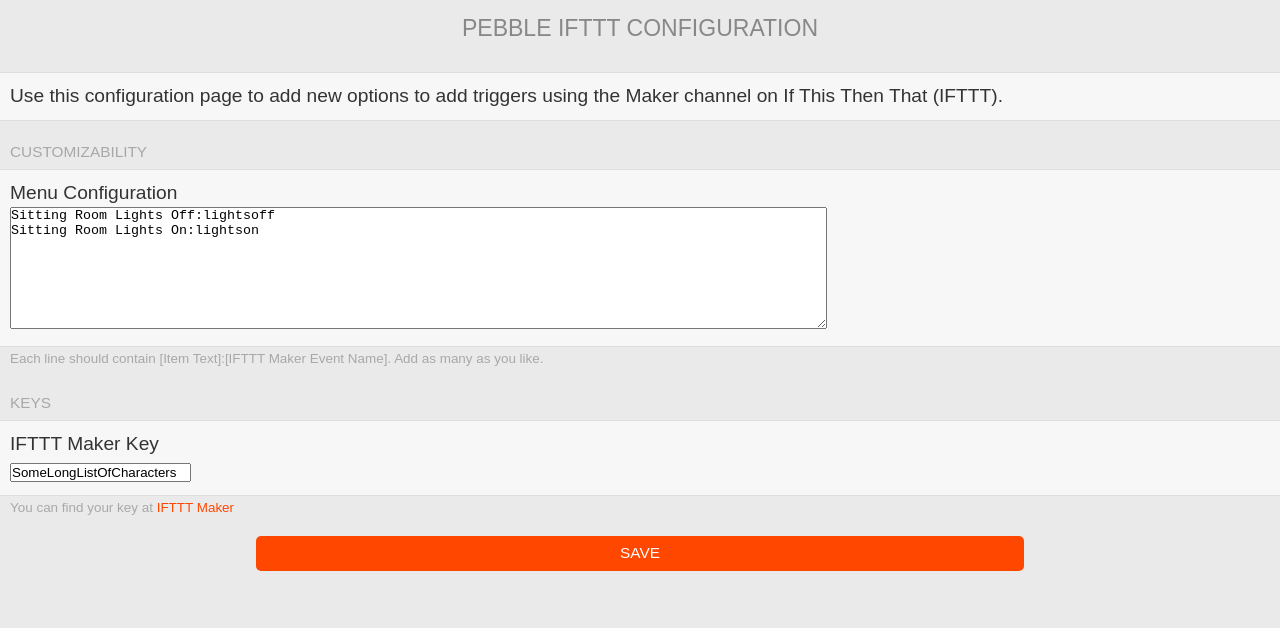
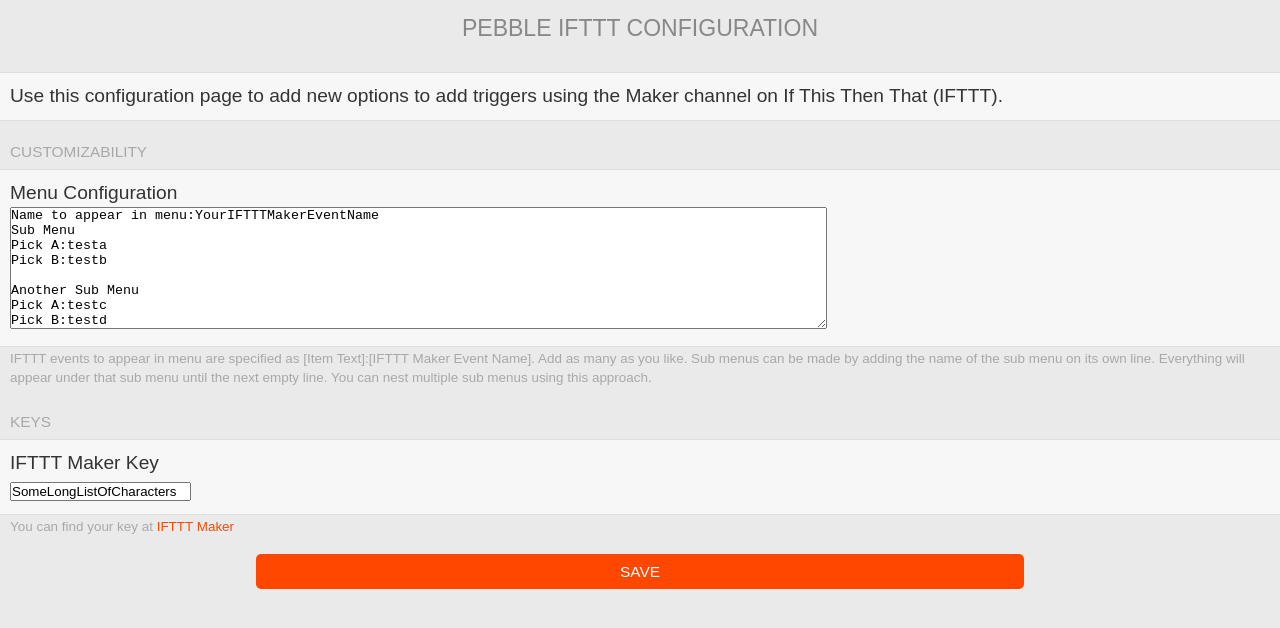
Before and after one commit to charcole/PebbleIFTTT, a plain HTML site: page index.html in a window 1280 px wide. Drawn offline with Linux system fonts and the light colour scheme.

Commit message:
Updated configuration example

```diff
--- a/index.html
+++ b/index.html
@@ -33,14 +33,18 @@
       <div class='item-container-content'>
         <label class='item'>
           Menu Configuration<br>
-          <textarea rows="8" cols="100%" form="area" id="menu">
-Sitting Room Lights Off:lightsoff
-Sitting Room Lights On:lightson
-          </textarea>
+          <textarea rows="8" cols="100%" form="area" id="menu">Name to appear in menu:YourIFTTTMakerEventName
+Sub Menu
+Pick A:testa
+Pick B:testb
+
+Another Sub Menu
+Pick A:testc
+Pick B:testd</textarea>
         </label>
       </div>
       <div class='item-container-footer'>
-        Each line should contain [Item Text]:[IFTTT Maker Event Name]. Add as many as you like.
+        IFTTT events to appear in menu are specified as [Item Text]:[IFTTT Maker Event Name]. Add as many as you like. Sub menus can be made by adding the name of the sub menu on its own line. Everything will appear under that sub menu until the next empty line. You can nest multiple sub menus using this approach.
       </div>
     </div>
 
```
